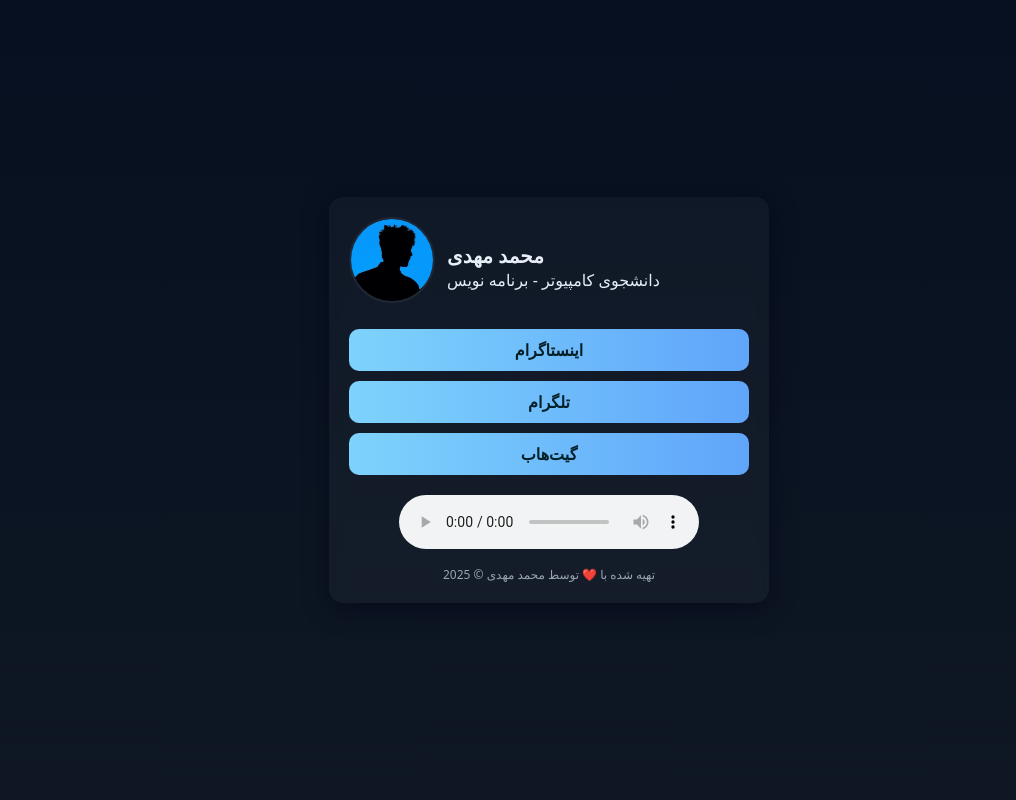
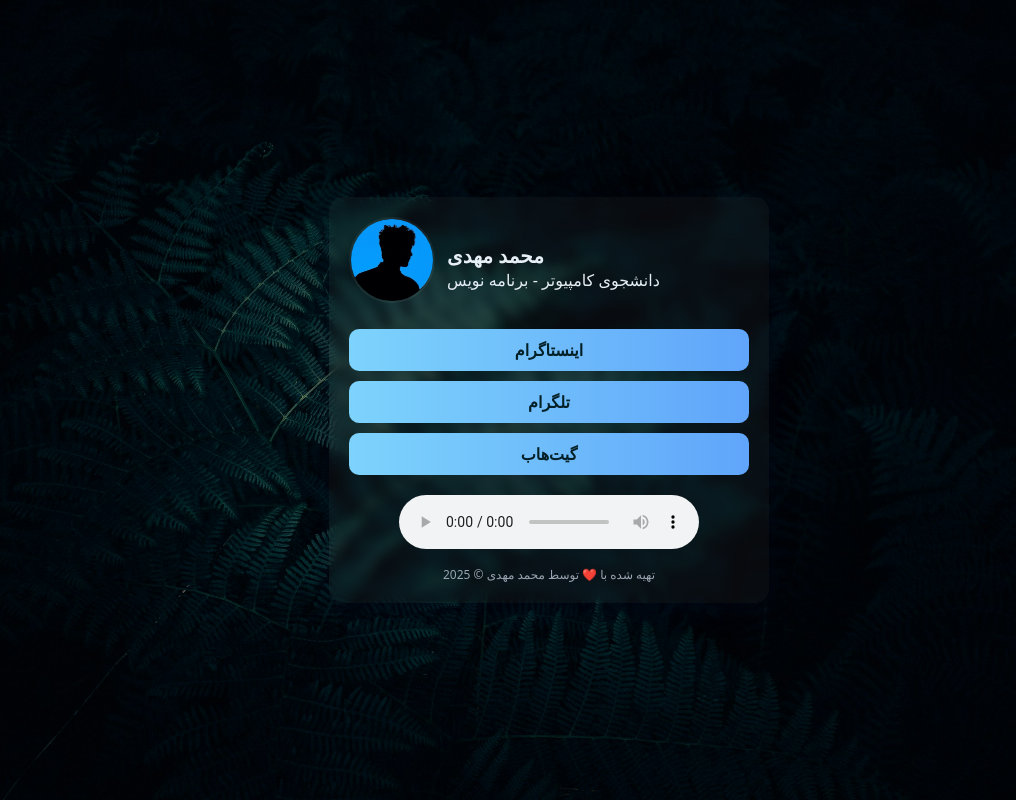
Before and after one commit to mhmdpng/mhmdpng.github.io, a plain HTML site: page index.html in a window 1280 px wide. Shown: the whole page, without its empty margins (91-1107 px from the left). Drawn offline with Linux system fonts and the light colour scheme.

Commit message:
Update index.html

```diff
--- a/index.html
+++ b/index.html
@@ -7,7 +7,18 @@
   <style>
     :root{--bg:#0f1724;--card:#0b1220;--accent:#7dd3fc;--muted:#9aa4b2}
     *{box-sizing:border-box;font-family:system-ui,-apple-system,'Segoe UI',Roboto,'Helvetica Neue',Arial}
-    body{margin:0;background:linear-gradient(180deg,#071020 0%,var(--bg) 100%);color:#e6eef6;min-height:100vh;display:flex;align-items:center;justify-content:center;padding:24px}
+    body {
+  margin: 0;
+  background: url("bg.jpg") no-repeat center center fixed;
+  background-size: cover;
+  color: #e6eef6;
+  min-height: 100vh;
+  display: flex;
+  align-items: center;
+  justify-content: center;
+  padding: 24px;
+}
+
     .card{width:100%;max-width:440px;background:rgba(255,255,255,0.03);border-radius:14px;padding:20px;backdrop-filter:blur(6px);box-shadow:0 6px 24px rgba(2,6,23,0.6)}
     .avatar{width:86px;height:86px;border-radius:999px;overflow:hidden;margin-bottom:12px;border:2px solid rgba(255,255,255,0.06)}
     .avatar img{width:100%;height:100%;object-fit:cover;display:block}
```
